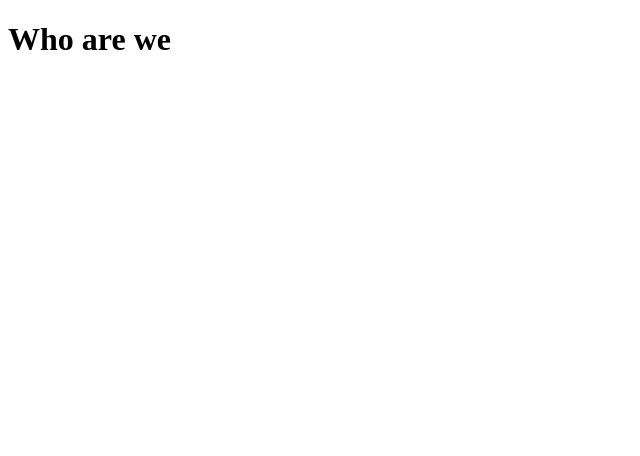
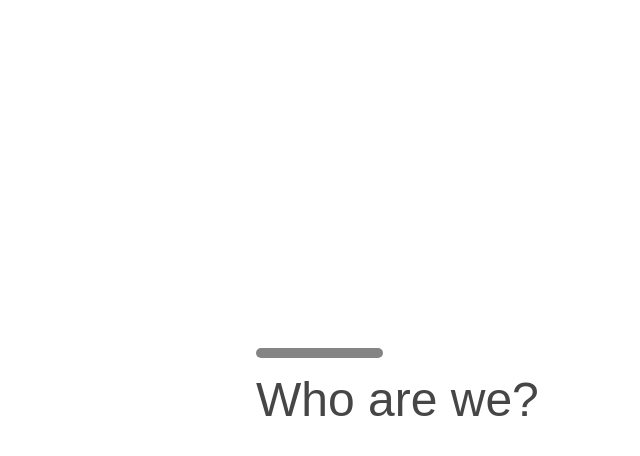
Before and after one commit to ant-Devs/groupPortfolio, a plain HTML site: page index.html in a window 1280 px wide. Shown: the whole page, without its empty margins (0-640 px from the left). Drawn offline with Linux system fonts and the light colour scheme.

Commit message:
Add welcome page and reorganize styles

```diff
--- a/index.html
+++ b/index.html
@@ -5,10 +5,15 @@
 		<meta http-equiv="X-UA-Compatible" content="IE=edge" />
 		<meta name="viewport" content="width=device-width, initial-scale=1.0" />
 		<title>Ant Devs</title>
+
+		<link rel="stylesheet" href="styles/resets.css" />
+		<link rel="stylesheet" href="styles/index.css" />
 	</head>
 	<body>
-		<header>
-			<h1>Who are we</h1>
-		</header>
+		<div class="container">
+			<header>
+				<h1>Who are we?</h1>
+			</header>
+		</div>
 	</body>
 </html>
--- /dev/null
+++ b/styles/index.css
@@ -0,0 +1,17 @@
+body {
+	/* background: */
+	height: 100vh;
+}
+
+.container {
+	height: 100%;
+
+	padding: 0;
+	display: flex;
+	align-items: center;
+}
+
+header h1 {
+	font-size: 3rem;
+	margin: 0;
+}
--- /dev/null
+++ b/styles/resets.css
@@ -0,0 +1,55 @@
+* {
+	margin: 0;
+	padding: 0;
+
+	font-family: "Montserrat", sans-serif;
+	line-height: 1.5;
+}
+
+body {
+	font-size: 1.1rem;
+	color: #464646;
+}
+
+svg {
+	height: max-content;
+	width: 100%;
+}
+h1,
+h2,
+h3,
+h4,
+h5,
+h6 {
+	font-weight: 500;
+	margin-bottom: 1.5em;
+}
+
+header {
+	position: relative;
+	padding: 1rem 0;
+	width: max-content;
+}
+header::before {
+	display: block;
+	position: absolute;
+
+	content: "";
+	height: 0.6rem;
+	width: 45%;
+	min-width: 5rem;
+	top: 0;
+	background-color: #848484;
+	border-radius: 1.3rem;
+}
+header h1 {
+	font-size: 1.77rem;
+}
+
+.container {
+	width: 60%;
+	margin-inline: auto;
+	max-width: 90rem;
+
+	padding-top: 5%;
+}
--- a/styles/welcom_style.css
+++ b/styles/welcom_style.css
@@ -1,62 +1,8 @@
-* {
-	margin: 0;
-	padding: 0;
-
-	font-family: "Montserrat", sans-serif;
-	line-height: 1.5;
-}
-
-body {
-	font-size: 1.1rem;
-	color: #464646;
-}
-
-svg {
-	height: max-content;
-	width: 100%;
-}
-h1,
-h2,
-h3,
-h4,
-h5,
-h6 {
-	font-weight: 500;
-	margin-bottom: 1.5em;
-}
-
-header {
-	position: relative;
-	padding: 1rem 0;
-	width: max-content;
-}
-header::before {
-	display: block;
-	position: absolute;
-
-	content: "";
-	height: 0.6rem;
-	width: 45%;
-	top: 0;
-	background-color: #848484;
-	border-radius: 1.3rem;
-}
-header h1 {
-	font-size: 1.77rem;
-}
-
-.container {
-	width: 60%;
-	margin-inline: auto;
-	max-width: 90rem;
-
-	padding-top: 5%;
-}
-
 .main-welcome {
 	margin-block: 3rem;
 	display: flex;
 	justify-content: space-between;
+	align-items: center;
 }
 
 .main-welcome > * {
@@ -65,7 +11,6 @@ header h1 {
 
 .main-welcome .logo {
 	flex-basis: 35%;
-	margin-top: 1.5rem;
 }
 
 .main-welcome .text {
```
Also changed, not shown: pages/team.html (+6 -2 lines), pages/welcome.html (+1 -0 lines).
